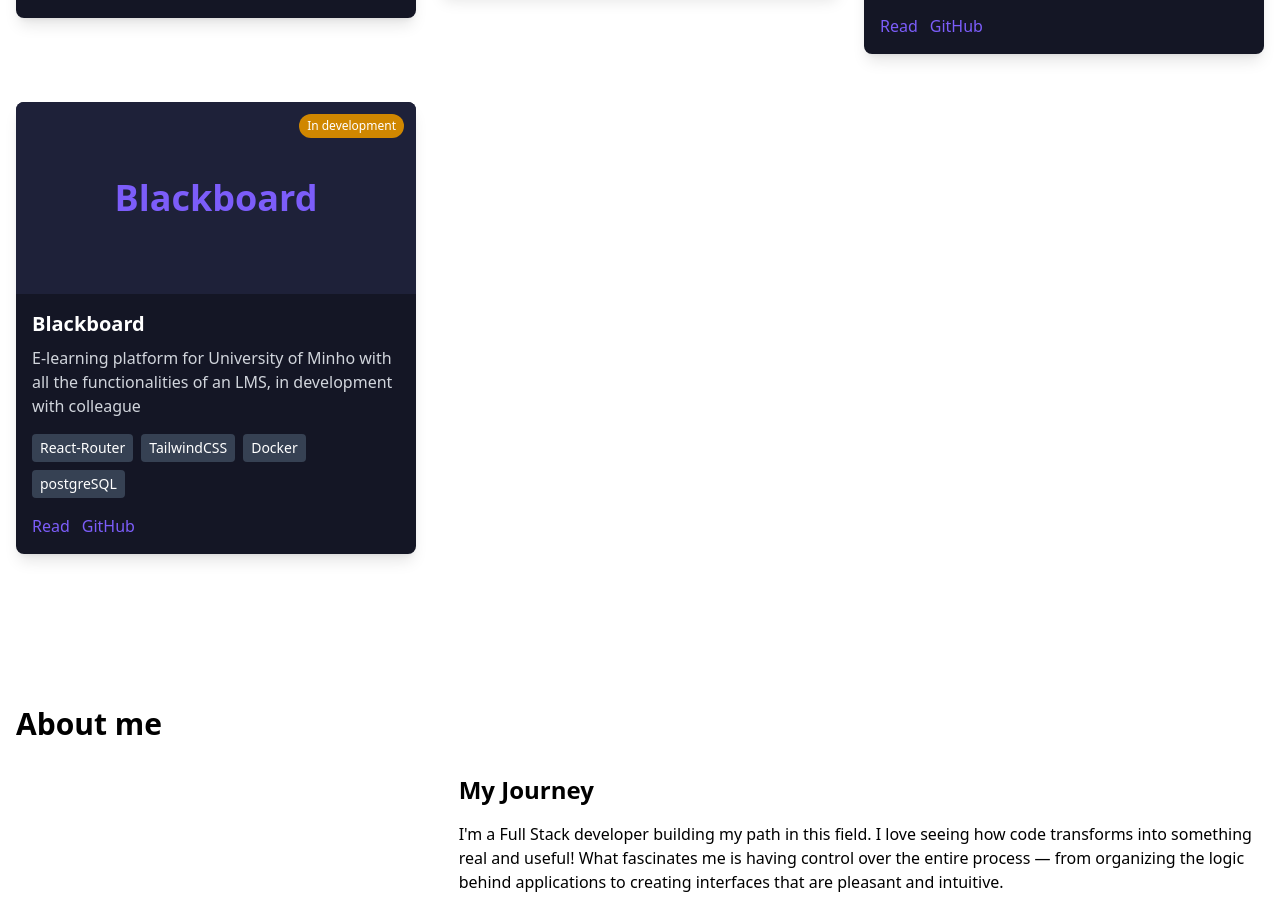
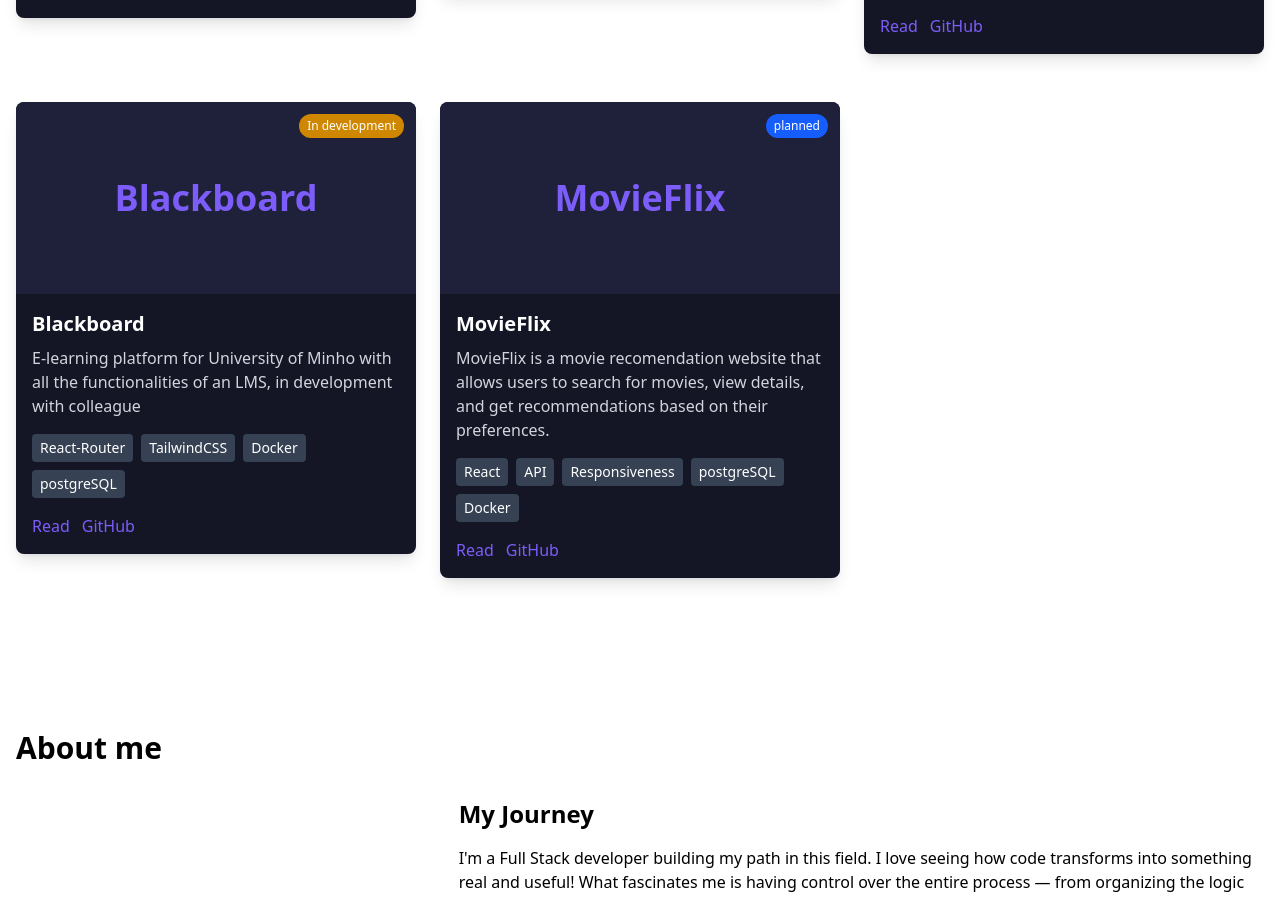
Before and after one commit to BiancaMRV/Personal-Portfolio, a React (Vite) app: page / in a window 1280 px wide. Shown: the part 1076-1974 px from the top of the page. Built offline with nearby package versions, Linux system fonts and the light colour scheme.

Commit message:
added another project

```diff
--- a/src/components/ProjectCard.tsx
+++ b/src/components/ProjectCard.tsx
@@ -5,7 +5,7 @@ interface ProjectProps {
   description: string;
   image: string;
   tags: string[];
-  status: "completed" | "in_development" | "planed";
+  status: "completed" | "in_development" | "planned";
   liveUrl: string;
   githubUrl: string;
 }
@@ -60,8 +60,8 @@ export default function ProjectCard({
       label: "In development",
       className: "bg-yellow-600",
     },
-    planed: {
-      label: "Planed",
+    planned: {
+      label: "planned",
       className: "bg-blue-600",
     },
   };
--- a/src/components/ProjectsSections.tsx
+++ b/src/components/ProjectsSections.tsx
@@ -49,6 +49,16 @@ export default function ProjectsSection() {
       liveUrl: "https://meuportfolio.com",
       githubUrl: "https://meuportfolio.com",
     },
+    {
+      title: "MovieFlix",
+      description:
+        " MovieFlix is a movie recomendation website that allows users to search for movies, view details, and get recommendations based on their preferences.",
+      image: "/images/movieflix.png",
+      tags: ["React", "API", "Responsiveness", "postgreSQL", "Docker"],
+      status: "planned" as const,
+      liveUrl: "https://movieflix-example.com",
+      githubUrl: "https://movieflix-example.com",
+    },
   ];
 
   return (
```
